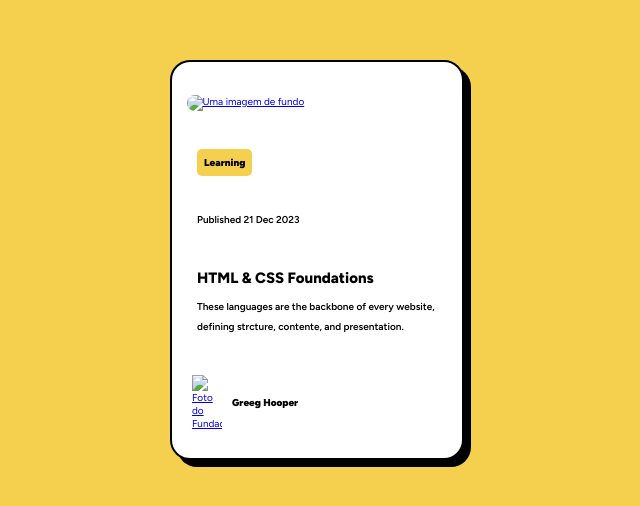
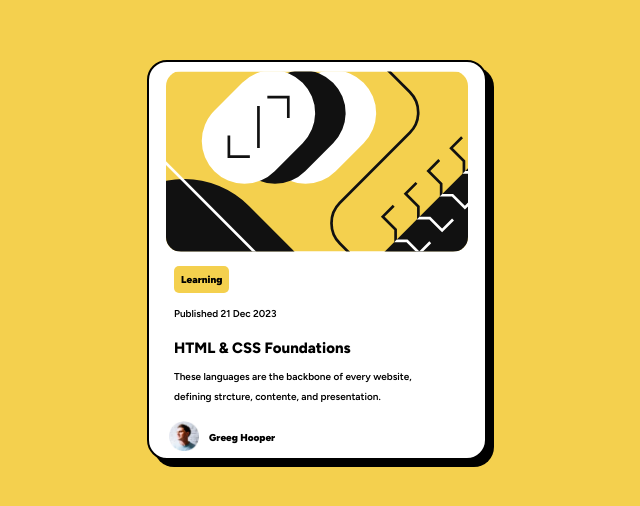
Before and after one commit to Marciliano29/CardBlog, a plain HTML site: page index.html in a window 1280 px wide. Shown: the part 140-646 px from the top of the page, without its empty margins (323-963 px from the left). Drawn offline with Linux system fonts and the light colour scheme; the site is published under a folder, as on GitHub Pages, so addresses that start at the root find nothing.

Commit message:
Corrigindo o HTML

```diff
--- a/index.html
+++ b/index.html
@@ -29,7 +29,7 @@
         <a href="#" class="imagem">
           <img
             class="ilustracao"
-            src="/src/images/illustration-article.svg"
+            src="./src/images/illustration-article.svg"
             alt="Uma imagem de fundo"
           />
         </a>
@@ -46,7 +46,7 @@
         </div>
         <div class="autor">
           <a href="#">
-            <img src="/src/images/image-avatar.png" alt="Foto do Fundador" class="imagem-fundador"/>
+            <img src="./src/images/image-avatar.png" alt="Foto do Fundador" class="imagem-fundador"/>
           </a>
           <p>Greeg Hooper</p>
         </div>
```
